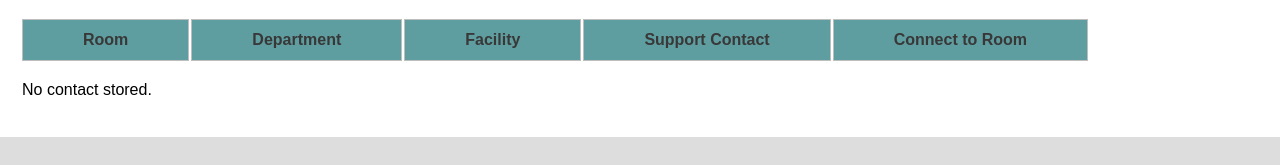
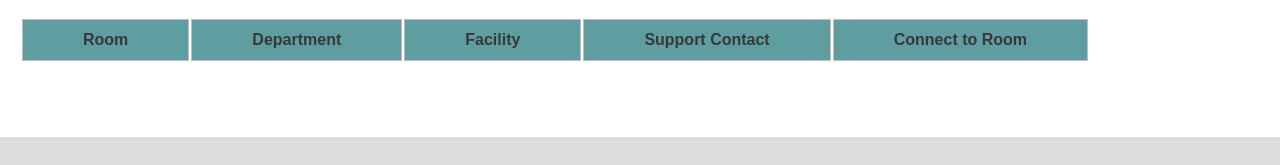
Before and after one commit to ckeilberg57/epdirectory2, a plain HTML site: page index.html in a window 1280 px wide. Shown: the part 171-336 px from the top of the page. Drawn offline with Linux system fonts and the light colour scheme.

Commit message:
Update style.css

```diff
--- a/styles/style.css
+++ b/styles/style.css
@@ -23,6 +23,9 @@ td{
 thead{
     background-color: cadetblue;
     line-height: 20px;
+}
+tbody{
+    color: #FFFFFF;
 }
 footer,header{
     background-color: rgb(186, 41, 243);
```
